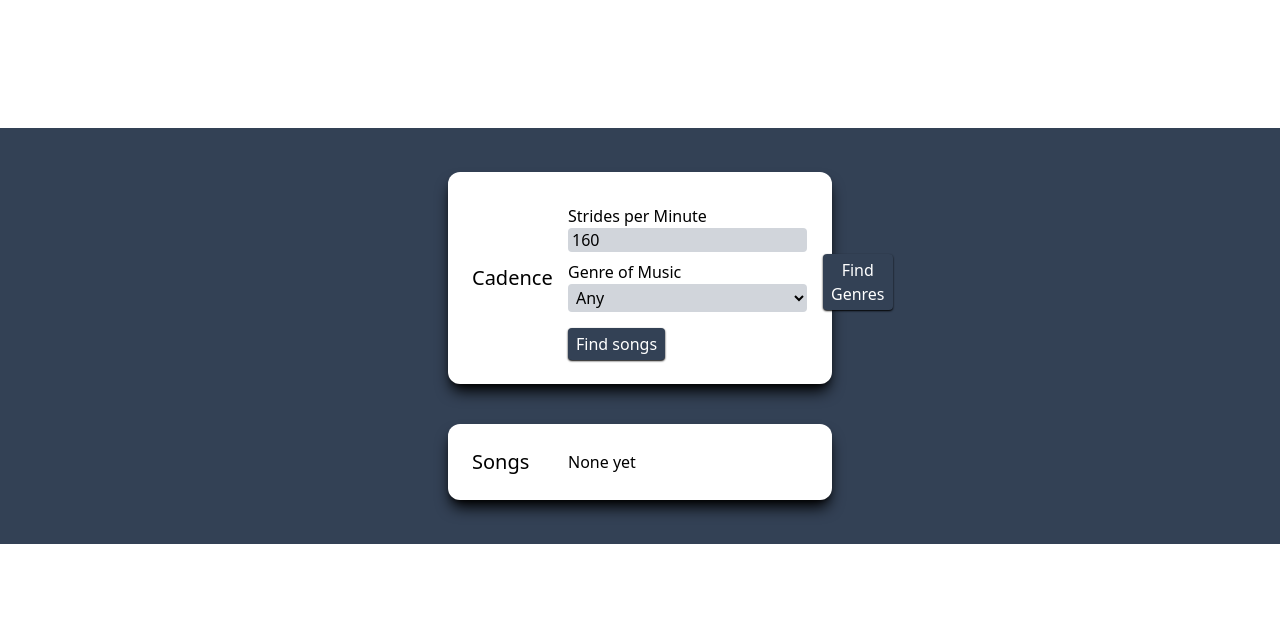
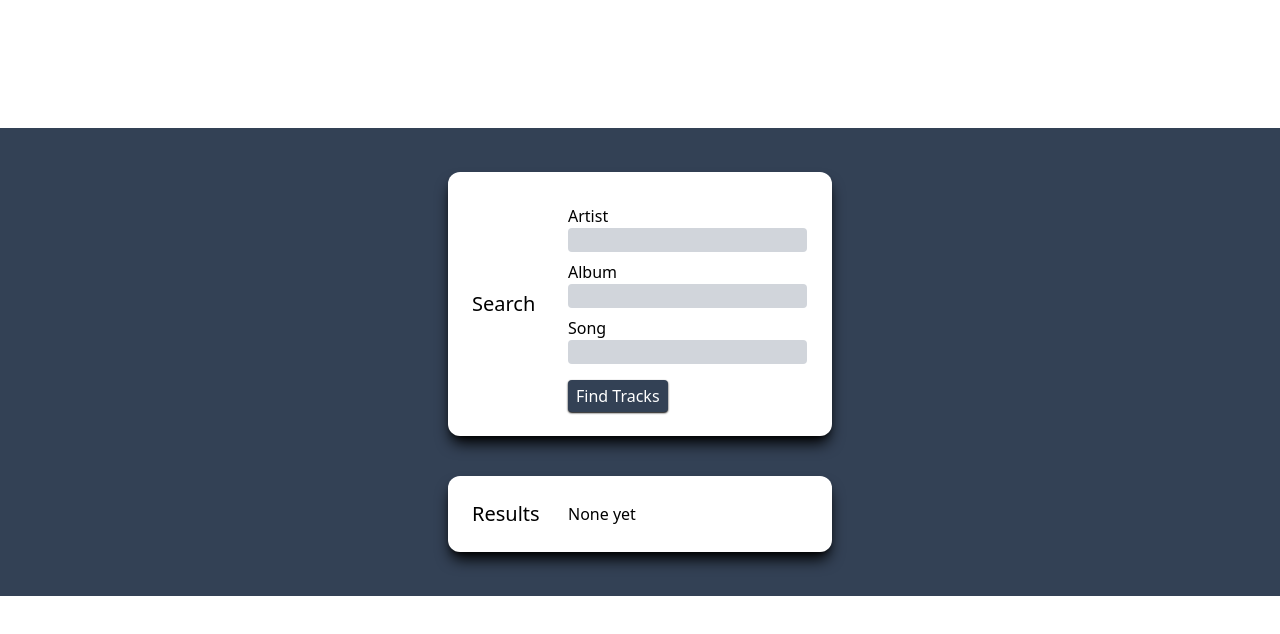
Before and after one commit to tloughrist/cadence_frontend, a React (Create React App) app: page / in a window 1280 px wide. Shown: the top 634 px of the page. Built offline with nearby package versions, Linux system fonts and the light colour scheme; no server answers.

Commit message:
simplify request

```diff
--- a/src/components/input.js
+++ b/src/components/input.js
@@ -1,70 +1,77 @@
 import React, { useState } from "react";
 import '../input.css';
 import fetchToken from "../fetching/fetch_token.js";
-import fetchGenres from "../fetching/fetch_genres.js";
+import fetchTracks from "../fetching/fetch_tracks.js";
 
 function Input() {
 
-  const [spm, setSPM] = useState(160);
-  const [genre, setGenre] = useState("");
+  const [artist, setArtist] = useState("");
+  const [album, setAlbum] = useState("");
+  const [song, setSong] = useState("");
   const [token, setToken] = useState();
 
   async function handleSubmit(e) {
     e.preventDefault();
-    const res = await fetchToken();
-    console.log(res);
-    setToken(res);
+    const res1 = await fetchToken();
+    console.log(res1);
+    setToken(res1.access_token);
+    const res2 = await getTracks(res1.access_token);
+    console.log(res2);
   };
 
-  async function getGenres(e) {
-    e.preventDefault();
-    const res = await fetchGenres(token);
-    console.log(res);
-  };
+  function getTracks(tok) {
+    let art = "";
+    let alb = "";
+    let son = "";
+    artist.length > 0 ? art = artist : art = "*";
+    album.length > 0 ? alb = album : alb = "*";
+    song.length > 0 ? son = song : son = "*";
+    fetchTracks(tok, art, alb, son);
+  }
 
   return (
     <div class="p-6 max-w-sm mx-auto mt-1 bg-white rounded-xl shadow-lg shadow-black flex items-center space-x-4">
       <div>
-        <div class="text-xl font-medium text-black w-20">Cadence</div>
+        <div class="text-xl font-medium text-black w-20">Search</div>
       </div>
       <form onSubmit={handleSubmit}>
         <label htmlFor="strides" class="text-l font-light text-black flex flex-col my-2">
-          Strides per Minute
+          Artist
           <input
             type="text"
-            name="spm"
-            value={spm}
-            onChange={(e) => setSPM(e.target.value)}
+            name="artist"
+            value={artist}
+            onChange={(e) => setArtist(e.target.value)}
             class="bg-gray-300 px-1 rounded"
           />
         </label>
-        <label htmlFor="genre" class="text-l font-light text-black flex flex-col my-2">
-          Genre of Music
-          <select
-            name="genre"
-            value={genre}
-            onChange={(e) => setGenre(e.target.value)}
-            class="bg-gray-300 px-1 py-0.5 rounded"
-          >
-            <option value={""}>Any</option>
-            <option value={"rock"}>Rock</option>
-            <option value={"edm"}>EDM</option>
-            <option value={"hiphop"}>Hip Hop</option>
-          </select>
+        <label htmlFor="strides" class="text-l font-light text-black flex flex-col my-2">
+          Album
+          <input
+            type="text"
+            name="album"
+            value={album}
+            onChange={(e) => setAlbum(e.target.value)}
+            class="bg-gray-300 px-1 rounded"
+          />
+        </label>
+        <label htmlFor="strides" class="text-l font-light text-black flex flex-col my-2">
+          Song
+          <input
+            type="text"
+            name="song"
+            value={song}
+            onChange={(e) => setSong(e.target.value)}
+            class="bg-gray-300 px-1 rounded"
+          />
         </label>
         <button
           type="submit"
           class="text-l font-light text-white bg-slate-700 mt-2 px-2 py-1 rounded hover:bg-gray-300 hover:text-black shadow-sm shadow-black"
         >
-          Find songs
+          Find Tracks
         </button>
       </form>
-      <button
-        onClick={getGenres}
-        class="text-l font-light text-white bg-slate-700 mt-2 px-2 py-1 rounded hover:bg-gray-300 hover:text-black shadow-sm shadow-black"
-      >
-        Find Genres
-      </button>
     </div>
   );
 }
--- a/src/components/output.js
+++ b/src/components/output.js
@@ -5,7 +5,7 @@ function Output() {
 
   return (
     <div class="p-6 max-w-sm mx-auto mt-10 mb-1 bg-white rounded-xl shadow-lg shadow-black flex items-center space-x-4">
-      <p class="text-xl font-medium text-black w-20">Songs</p>
+      <p class="text-xl font-medium text-black w-20">Results</p>
       <p class="text-l font-light text-black">None yet</p>
     </div>
   );
--- a/src/fetching/fetch_genres.js
+++ /dev/null
@@ -1,10 +0,0 @@
-export default async function fetchGenres(token) {
-  const res = await fetch("https://api.spotify.com/v1/artists/4Z8W4fKeB5YxbusRsdQVPb", {
-    method: "Get",
-    headers: {
-      'Authorization': `Bearer ${token}`
-    }
-  });
-  const genres = await res.json();
-  return genres;
-};
--- /dev/null
+++ b/src/fetching/fetch_tracks.js
@@ -0,0 +1,14 @@
+export default async function fetchTracks(token, artist, album, song) {
+
+  const res = await fetch(`https://api.spotify.com/v1/search?q=track%3A${song}+album%3A${album}+artist%3A${artist}&type=track`, {
+    method: "GET",
+    headers: {
+      'Authorization': `Bearer ${token}`
+    }
+  });
+  const rstream = await res.body.getReader();
+  const red = await rstream.read();
+  console.log(red)
+  const tracks = await res.json();
+  return tracks;
+};
```
